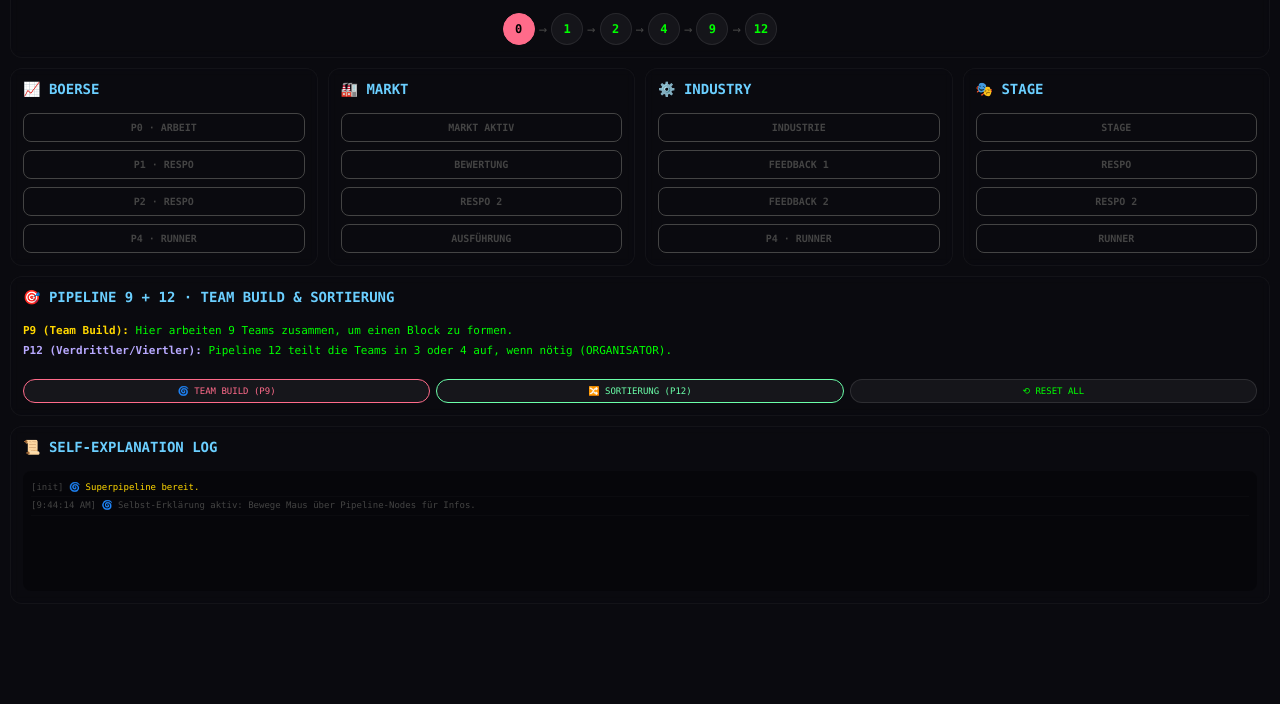
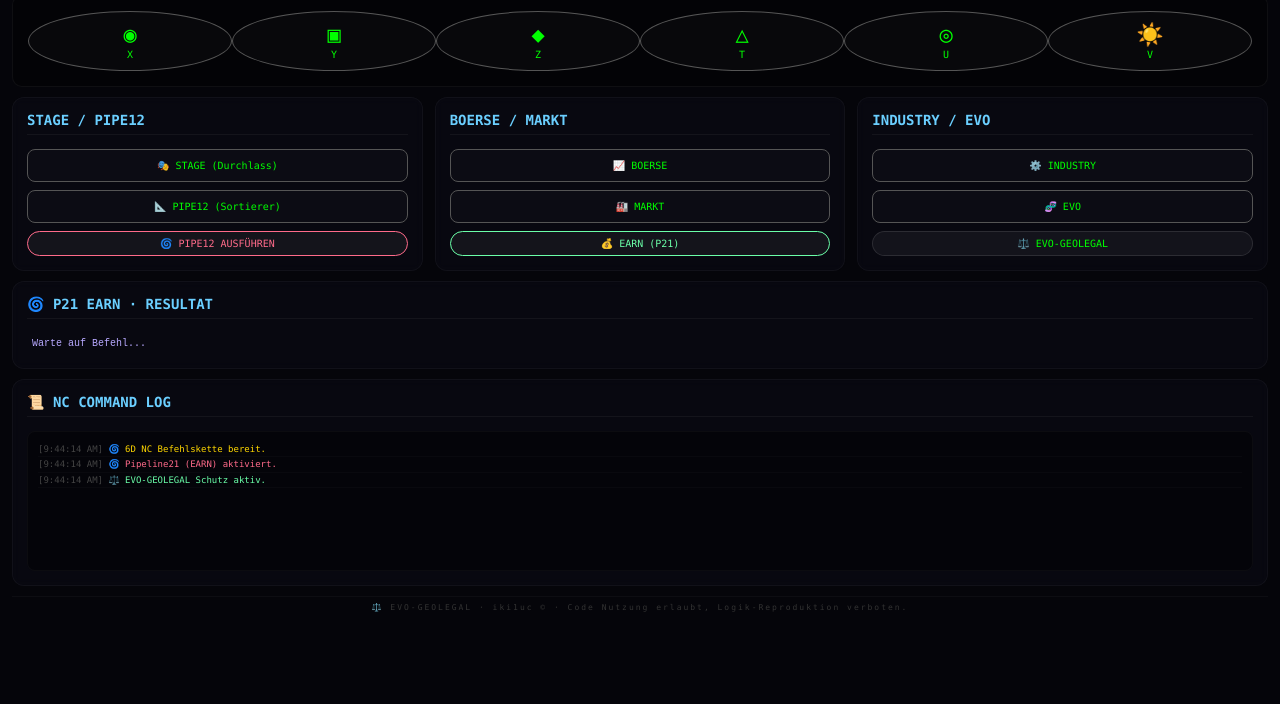
Before and after one commit to iki1uc/PIPELINE12, a plain HTML site: page index.html in a window 1280 px wide. Shown: the part 96-800 px from the top of the page. Drawn offline with Linux system fonts and the light colour scheme.

Commit message:
Update index.html

```diff
--- a/index.html
+++ b/index.html
@@ -3,99 +3,143 @@
 <head>
     <meta charset="UTF-8">
     <meta name="viewport" content="width=device-width, initial-scale=1.0">
-<title>🌀 Einheits‑Index · STAGE · Boerse · Markt · Industry · ALL IN ONE</title>
+    <title>🌀 6D NC BEFEHLSKETTE · ALL STATIONS · Pipeline21 EARN</title>
+
+    <!-- EVO-GEOLEGAL: Urheberschaft & Lizenz -->
+    <meta name="author" content="iki1uc (Ridvan)">
+    <meta name="license" content="MIT - Urheberrecht muss erhalten bleiben. Reproduktion der Logik nicht gestattet.">
 
     <style>
         :root {
-    --bg: #0a0a0f;
+            --bg: #05050a;
             --fg: #0f0;
             --gold: #ffd700;
             --rose: #ff6b8a;
             --lav: #b8a9ff;
             --bleu: #6bcfff;
             --vert: #6bffa9;
-    --gris: #444;
+            --gris: #555;
         }
         * { margin: 0; padding: 0; box-sizing: border-box; }
         body {
             background: var(--bg);
             color: var(--fg);
-    font-family: 'Consolas', monospace;
+            font-family: 'Consolas', 'Courier New', monospace;
             min-height: 100vh;
-    padding: 10px;
+            padding: 12px;
             display: flex;
             flex-direction: column;
             gap: 10px;
         }
-header { text-align: center; padding-bottom: 8px; border-bottom: 1px solid rgba(255,215,61,0.2); }
-h1 { font-size: 22px; color: var(--gold); letter-spacing: 3px; font-weight: 300; }
-h2 { font-size: 14px; margin-bottom: 8px; color: var(--bleu); }
 
-/* Grid System */
-.grid-4 { display: grid; grid-template-columns: repeat(auto-fit, minmax(200px, 1fr)); gap: 10px; }
-.grid-3 { display: grid; grid-template-columns: repeat(auto-fit, minmax(150px, 1fr)); gap: 6px; }
+        /* HEADER */
+        .header {
+            border: 2px solid var(--gold);
+            border-radius: 12px;
+            padding: 12px;
+            text-align: center;
+            background: linear-gradient(135deg, rgba(255,215,0,0.05), rgba(0,0,0,0.2));
+        }
+        .header h1 {
+            font-size: 22px;
+            background: linear-gradient(90deg, var(--gold), var(--lav), var(--bleu));
+            -webkit-background-clip: text;
+            -webkit-text-fill-color: transparent;
+            letter-spacing: 4px;
+            margin-bottom: 6px;
+        }
+        .header .sub {
+            font-size: 9px;
+            color: var(--gris);
+            letter-spacing: 3px;
+        }
 
-/* Panels */
+        /* 6D BEFEHLSKETTE (Die visuelle Schiene) */
+        .chain6d {
+            display: flex;
+            justify-content: space-between;
+            align-items: center;
+            background: rgba(0,0,0,0.4);
+            padding: 15px;
+            border-radius: 10px;
+            border: 1px solid rgba(255,255,255,0.05);
+        }
+        .cmd {
+            flex: 1;
+            text-align: center;
+            border: 1px solid var(--gris);
+            border-radius: 50%;
+            width: 60px;
+            height: 60px;
+            display: flex;
+            flex-direction: column;
+            justify-content: center;
+            align-items: center;
+            font-size: 10px;
+            transition: all 0.3s;
+            cursor: pointer;
+            background: rgba(255,255,255,0.02);
+        }
+        .cmd:hover { border-color: var(--gold); transform: translateY(-5px); }
+        .cmd.active { border-color: var(--rose); box-shadow: 0 0 20px var(--rose); color: var(--rose); }
+        .cmd .symbol { font-size: 22px; display: block; margin-bottom: 2px; }
+
+        /* GRID */
+        .grid3 {
+            display: grid;
+            grid-template-columns: repeat(auto-fit, minmax(200px, 1fr));
+            gap: 12px;
+        }
         .panel {
-    background: rgba(10,10,15,0.6);
+            background: rgba(10,10,20,0.6);
             border: 1px solid rgba(255,255,255,0.04);
             border-radius: 12px;
-    padding: 12px;
-    backdrop-filter: blur(4px);
+            padding: 14px;
             display: flex;
             flex-direction: column;
             gap: 8px;
+            backdrop-filter: blur(5px);
+        }
+        .panel h2 {
+            font-size: 14px;
+            color: var(--bleu);
+            border-bottom: 1px solid rgba(255,255,255,0.05);
+            padding-bottom: 6px;
+            margin-bottom: 6px;
         }
 
-/* Status Boxen */
-.status-box {
+        .station-box {
             border: 1px solid var(--gris);
             border-radius: 8px;
-    padding: 8px;
+            padding: 10px;
             text-align: center;
             font-size: 10px;
             cursor: pointer;
-    transition: all 0.3s;
+            transition: 0.2s;
+            background: rgba(255,255,255,0.02);
+        }
+        .station-box:hover { border-color: var(--lav); background: rgba(184,169,255,0.05); }
+        .station-box.active { border-color: var(--vert); background: rgba(107,255,169,0.05); color: var(--vert); }
+
+        /* LOG */
+        #log {
+            height: 140px;
+            overflow-y: auto;
+            font-size: 9px;
+            line-height: 1.6;
+            background: rgba(0,0,0,0.4);
+            border-radius: 8px;
+            padding: 10px;
             color: var(--gris);
+            border: 1px solid rgba(255,255,255,0.03);
         }
-.status-box.active { border-color: var(--rose); color: var(--rose); background: rgba(255,107,138,0.05); }
-.status-box.ready { border-color: var(--vert); color: var(--vert); background: rgba(107,255,169,0.05); }
-.status-box:hover { border-color: var(--gold); }
+        #log .entry { border-bottom: 1px solid rgba(255,255,255,0.02); }
+        #log .time { color: #444; }
+        #log .ok { color: var(--vert); }
+        #log .cmd6d { color: var(--gold); }
+        #log .earn { color: var(--rose); }
 
-/* Pipeline Visual */
-.pipe-line { display: flex; gap: 4px; align-items: center; flex-wrap: wrap; font-size: 12px; }
-.pipe-node {
-    background: rgba(255,255,255,0.05);
-    border: 1px solid rgba(255,255,255,0.08);
-    border-radius: 50%;
-    padding: 8px;
-    min-width: 32px;
-    text-align: center;
-    font-weight: bold;
-    transition: all 0.3s;
-}
-.pipe-node.active { background: var(--rose); color: #000; border-color: var(--rose); }
-.pipe-arrow { color: var(--gris); font-size: 14px; }
-
-/* Log */
-#log {
-    font-size: 9px;
-    color: var(--gris);
-    line-height: 1.5;
-    background: rgba(0,0,0,0.3);
-    border-radius: 8px;
-    padding: 8px;
-    height: 120px;
-    overflow-y: auto;
-}
-#log .entry { padding: 2px 0; border-bottom: 1px solid rgba(255,255,255,0.02); }
-#log .time { color: #444; }
-#log .msg { color: var(--bleu); }
-#log .msg.ok { color: var(--vert); }
-#log .msg.err { color: var(--rose); }
-#log .msg.gold { color: var(--gold); }
-
-/* Buttons */
+        /* BUTTONS */
         button {
             background: rgba(255,255,255,0.05);
             color: var(--fg);
@@ -103,235 +147,226 @@ button {
             padding: 6px 12px;
             border-radius: 20px;
             font-family: inherit;
-    font-size: 9px;
+            font-size: 10px;
             cursor: pointer;
-    transition: all 0.3s;
+            transition: 0.3s;
+            width: 100%;
         }
         button:hover { border-color: var(--gold); color: var(--gold); }
-button:active { transform: scale(0.95); }
         button.primary { border-color: var(--rose); color: var(--rose); }
         button.primary:hover { background: var(--rose); color: #000; }
         button.vert { border-color: var(--vert); color: var(--vert); }
         button.vert:hover { background: var(--vert); color: #000; }
 
-/* Selbst-Erklärung */
-.tooltip { position: relative; cursor: help; }
-.tooltip:hover::after {
-    content: attr(data-tip);
-    position: absolute;
-    bottom: 120%;
-    left: 50%;
-    transform: translateX(-50%);
-    background: #111;
-    border: 1px solid var(--gold);
-    color: var(--gold);
-    padding: 5px 8px;
-    border-radius: 4px;
+        footer {
+            text-align: center;
             font-size: 8px;
-    white-space: nowrap;
-    z-index: 10;
+            color: #333;
+            border-top: 1px solid rgba(255,255,255,0.03);
+            padding-top: 6px;
+            letter-spacing: 2px;
         }
     </style>
 </head>
-
 <body>
 
-<header>
-    <h1>🌀 SUPERPIPELINE · EINHEITS‑SYSTEM</h1>
-    <p style="font-size:9px; color:var(--gris);">Pipeline 0 (Arbeit) → 1 (RESPO) → 2 (RESPO) → 4 (Runner) → 9 (Team) → 12 (Verdrittler) → ALLES | Selbsterklärend durch Tooltips</p>
-</header>
+    <div class="header">
+        <h1>🌀 6D NC BEFEHLSKETTE</h1>
+        <div class="sub">STAGE · PIPELINE12 · BOERSE · MARKT · INDUSTRY · EVO-GEOLEGAL | Pipeline21 (EARN)</div>
+    </div>
 
-<!-- 1. PIPELINE ÜBERSICHT -->
+    <!-- 1. Die 6D Befehlskette (DAS HERZSTÜCK) -->
+    <div class="chain6d" id="chain6d">
+        <div class="cmd" data-cmd="X"><span class="symbol">◉</span><span>X</span></div>
+        <div class="cmd" data-cmd="Y"><span class="symbol">▣</span><span>Y</span></div>
+        <div class="cmd" data-cmd="Z"><span class="symbol">◆</span><span>Z</span></div>
+        <div class="cmd" data-cmd="T"><span class="symbol">△</span><span>T</span></div>
+        <div class="cmd" data-cmd="U"><span class="symbol">◎</span><span>U</span></div>
+        <div class="cmd" data-cmd="V"><span class="symbol">☀️</span><span>V</span></div>
+    </div>
+
+    <!-- 2. Stationen & Panel -->
+    <div class="grid3">
+
+        <!-- STAGE / PIPELINE 12 -->
         <div class="panel">
-    <h2>🧠 PIPELINE 0-1-2-4-9-12</h2>
-    <div class="pipe-line" id="mainPipeline" style="justify-content:center;">
-        <!-- Pipeline Nodes werden per JS erzeugt -->
+            <h2>STAGE / PIPE12</h2>
+            <div class="station-box" onclick="setStation('STAGE')">🎭 STAGE (Durchlass)</div>
+            <div class="station-box" onclick="setStation('PIPE12')">📐 PIPE12 (Sortierer)</div>
+            <button class="primary" onclick="runPipeline12()">🌀 PIPE12 AUSFÜHREN</button>
+        </div>
+
+        <!-- BOERSE / MARKT -->
+        <div class="panel">
+            <h2>BOERSE / MARKT</h2>
+            <div class="station-box" onclick="setStation('BOERSE')">📈 BOERSE</div>
+            <div class="station-box" onclick="setStation('MARKT')">🏭 MARKT</div>
+            <button class="vert" onclick="runEarn()">💰 EARN (P21)</button>
+        </div>
+
+        <!-- INDUSTRY / EVO -->
+        <div class="panel">
+            <h2>INDUSTRY / EVO</h2>
+            <div class="station-box" onclick="setStation('INDUSTRY')">⚙️ INDUSTRY</div>
+            <div class="station-box" onclick="setStation('EVO')">🧬 EVO</div>
+            <button onclick="runGeoLegal()">⚖️ EVO-GEOLEGAL</button>
         </div>
     </div>
 
-<!-- 2. HAUPT SYSTEME (Boerse, Markt, Industry, STAGE) -->
-<div class="grid-4">
+    <!-- 3. EARN/P21 Output -->
     <div class="panel">
-        <h2>📈 BOERSE</h2>
-        <div class="status-box tooltip" data-tip="Pipeline 0: Hier beginnt die Arbeit" onclick="activatePipe(0)">
-            <b>P0 · ARBEIT</b>
-        </div>
-        <div class="status-box tooltip" data-tip="RESPO 1: Erste Rückmeldung" onclick="activatePipe(1)">
-            <b>P1 · RESPO</b>
-        </div>
-        <div class="status-box tooltip" data-tip="RESPO 2: Zweite Rückmeldung" onclick="activatePipe(2)">
-            <b>P2 · RESPO</b>
-        </div>
-        <div class="status-box tooltip" data-tip="Runner 4: Ausführung" onclick="activatePipe(4)">
-            <b>P4 · RUNNER</b>
-        </div>
+        <h2>🌀 P21 EARN · RESULTAT</h2>
+        <pre id="earnOutput" style="font-size:10px; color:var(--lav); white-space:pre-wrap; padding:5px;">Warte auf Befehl...</pre>
     </div>
 
+    <!-- 4. LOG (Selbst-Erklärung) -->
     <div class="panel">
-        <h2>🏭 MARKT</h2>
-        <div class="status-box tooltip" data-tip="Hier findet der Markt statt" onclick="activatePipe(0)">
-            <b>MARKT AKTIV</b>
-        </div>
-        <div class="status-box tooltip" data-tip="Erste Bewertung" onclick="activatePipe(1)">
-            <b>BEWERTUNG</b>
-        </div>
-        <div class="status-box tooltip" data-tip="Zweite Bewertung" onclick="activatePipe(2)">
-            <b>RESPO 2</b>
-        </div>
-        <div class="status-box tooltip" data-tip="Ausführung im Markt" onclick="activatePipe(4)">
-            <b>AUSFÜHRUNG</b>
-        </div>
+        <h2>📜 NC COMMAND LOG</h2>
+        <div id="log"></div>
     </div>
 
-    <div class="panel">
-        <h2>⚙️ INDUSTRY</h2>
-        <div class="status-box tooltip" data-tip="Industrielle Arbeit" onclick="activatePipe(0)">
-            <b>INDUSTRIE</b>
-        </div>
-        <div class="status-box tooltip" data-tip="Erstes Feedback" onclick="activatePipe(1)">
-            <b>FEEDBACK 1</b>
-        </div>
-        <div class="status-box tooltip" data-tip="Zweites Feedback" onclick="activatePipe(2)">
-            <b>FEEDBACK 2</b>
-        </div>
-        <div class="status-box tooltip" data-tip="Industrie Runner" onclick="activatePipe(4)">
-            <b>P4 · RUNNER</b>
-        </div>
-    </div>
-
-    <div class="panel">
-        <h2>🎭 STAGE</h2>
-        <div class="status-box tooltip" data-tip="Die Bühne ist bereit" onclick="activatePipe(0)">
-            <b>STAGE</b>
-        </div>
-        <div class="status-box tooltip" data-tip="Erste Rückmeldung der Bühne" onclick="activatePipe(1)">
-            <b>RESPO</b>
-        </div>
-        <div class="status-box tooltip" data-tip="Zweite Rückmeldung" onclick="activatePipe(2)">
-            <b>RESPO 2</b>
-        </div>
-        <div class="status-box tooltip" data-tip="Durchführung" onclick="activatePipe(4)">
-            <b>RUNNER</b>
-        </div>
-    </div>
-</div>
-
-<!-- 3. VERDRIFFTLER / VIERTLER (Team-Work) -->
-<div class="panel">
-    <h2>🎯 PIPELINE 9 + 12 · TEAM BUILD &amp; SORTIERUNG</h2>
-    <div style="font-size:11px; line-height:1.8;">
-        <div><b style="color:var(--gold);">P9 (Team Build):</b> Hier arbeiten 9 Teams zusammen, um einen Block zu formen.</div>
-        <div><b style="color:var(--lav);">P12 (Verdrittler/Viertler):</b> Pipeline 12 teilt die Teams in 3 oder 4 auf, wenn nötig (ORGANISATOR).</div>
-    </div>
-    <div class="grid-3" style="margin-top:10px;">
-        <button class="primary" onclick="activateTeam()">🌀 TEAM BUILD (P9)</button>
-        <button class="vert" onclick="activateSort()">🔀 SORTIERUNG (P12)</button>
-        <button onclick="resetAll()">⟲ RESET ALL</button>
-    </div>
-</div>
-
-<!-- 4. SELF-EXPLANATION (Log) -->
-<div class="panel">
-    <h2>📜 SELF‑EXPLANATION LOG</h2>
-    <div id="log">
-        <div class="entry"><span class="time">[init]</span> <span class="msg gold">🌀 Superpipeline bereit.</span></div>
-    </div>
-</div>
+    <footer>
+        ⚖️ EVO-GEOLEGAL · iki1uc © · Code Nutzung erlaubt, Logik-Reproduktion verboten.
+    </footer>
 
 <script>
 // ============================================================
-// KONFIGURATION: Pipeline Nodes
+// EVO-GEOLEGAL (Das Gesetz in Code)
 // ============================================================
-const PIPELINE_STATES = [0, 1, 2, 4, 9, 12];
-let currentStage = 0;
+const GEOLEGAL = {
+    owner: "iki1uc (Ridvan)",
+    license: "MIT",
+    core: "Nutzung erlaubt. Kern-Logik nicht reproduzierbar.",
+    check() {
+        return this.owner + " · " + this.core;
+    }
+};
 
 // ============================================================
-// LOG Funktion
+// 6D NC BEFEHLSKETTE (Die 6 Richtungen)
 // ============================================================
-function log(msg, type = 'msg') {
-    const el = document.getElementById('log');
-    const entry = document.createElement('div');
-    entry.className = 'entry';
-    const time = new Date().toLocaleTimeString();
-    entry.innerHTML = `<span class="time">[${time}]</span> <span class="${type}">${msg}</span>`;
-    el.appendChild(entry);
+const COMMANDS_6D = {
+    X: "LINKS (Links/Rechts Achse)",
+    Y: "RECHTS (Höhe/Layer Achse)",
+    Z: "TIEFE (Vor/Zurück Achse)",
+    T: "ZEIT (Forward/Rewind)",
+    U: "UP (Aufwärts/Orbit)",
+    V: "VIRTUAL (Meta/System)"
+};
+
+// ============================================================
+// PIPELINE 21 (EARN) - Das halb-lebende Gehirn
+// ============================================================
+class Pipeline21 {
+    constructor() {
+        this.station = "STAGE";
+        this.state = 0;
+        this.totalEarn = 0;
+    }
+
+    activate(station) {
+        this.station = station;
+        log(`🌀 Station gewechselt: ${station}`, "ok");
+    }
+
+    run(input) {
+        // Pipeline21 Formel: Höhe × Bewertung × EVO
+        const hoehe = input.x * 3;    // P9 Build
+        const bewertung = input.z * 5; // P12 Sortierung
+        const evo = this.totalEarn * 0.5 + 1; // Parasitärer EVO
+
+        this.totalEarn = (hoehe + bewertung) * evo;
+
+        return {
+            station: this.station,
+            earn: this.totalEarn.toFixed(2),
+            pipeline: "P21"
+        };
+    }
+}
+
+const p21 = new Pipeline21();
+
+// ============================================================
+// LOG FUNKTION
+// ============================================================
+function log(msg, type = "") {
+    const el = document.getElementById("log");
+    const e = document.createElement("div");
+    e.className = "entry";
+    const t = new Date().toLocaleTimeString();
+    e.innerHTML = `<span class="time">[${t}]</span> <span class="${type}">${msg}</span>`;
+    el.appendChild(e);
     el.scrollTop = el.scrollHeight;
 }
 
 // ============================================================
-// SELBST-ERKLÄRUNG: Tooltips & Logging
+// 6D BEFEHL SKETTE AKTIVIEREN
 // ============================================================
-const EXPLAIN = {
-    0: "P0: ARBEIT — Die Arbeit beginnt hier. Der Ursprung alles Materials.",
-    1: "P1: RESPO 1 — Erste systemische Rückmeldung. Wie reagiert das System?",
-    2: "P2: RESPO 2 — Zweite Rückmeldung. Verstärkt oder gedämpft?",
-    4: "P4: RUNNER — Führt die Aktion aus. Der Bewegungsimpuls.",
-    9: "P9: TEAM BUILD — 9 Teams formen zusammen ein größeres Ganzes.",
-    12: "P12: VERDRIFFTLER — Teilt Teams in 3er/4er-Gruppen. Organisiert Ausführung."
-};
-
-// ============================================================
-// PIPELINE ANZEIGE
-// ============================================================
-function renderPipeline() {
-    const container = document.getElementById('mainPipeline');
-    container.innerHTML = '';
-
-    PIPELINE_STATES.forEach((state, idx) => {
-        const node = document.createElement('div');
-        node.className = 'pipe-node' + (state === currentStage ? ' active' : '');
-        node.textContent = state;
-        node.dataset.tip = EXPLAIN[state]; // Selbst-Erklärung
-        node.onclick = () => activatePipe(state);
-        container.appendChild(node);
-
-        if (idx < PIPELINE_STATES.length - 1) {
-            const arrow = document.createElement('span');
-            arrow.className = 'pipe-arrow';
-            arrow.textContent = '→';
-            container.appendChild(arrow);
+function setCmd(cmd) {
+    document.querySelectorAll('.cmd').forEach(c => c.classList.remove('active'));
+    const el = document.querySelector(`.cmd[data-cmd="${cmd}"]`);
+    if (el) {
+        el.classList.add('active');
+        log(`⚡ 6D Befehl: ${cmd} = ${COMMANDS_6D[cmd]}`, "cmd6d");
     }
-    });
 }
 
 // ============================================================
-// AKTIONEN
+// STATION SETZEN
 // ============================================================
-function activatePipe(stage) {
-    currentStage = stage;
-    renderPipeline();
-    log(`🌀 Pipeline ${stage} aktiviert: ${EXPLAIN[stage]}`, stage >= 9 ? 'gold' : 'ok');
-
-    // Pipeline Statusboxen aktualisieren
-    document.querySelectorAll('.status-box').forEach(box => box.classList.remove('active'));
-}
-
-function activateTeam() {
-    currentStage = 9;
-    renderPipeline();
-    log('🌀 P9 Team Build aktiviert: 9 Teams formen das Ganze.', 'gold');
-    document.getElementById('log').scrollTop = document.getElementById('log').scrollHeight;
-}
-
-function activateSort() {
-    currentStage = 12;
-    renderPipeline();
-    log('🌀 P12 Sortierung aktiviert: Teams werden verdrittelt/geviertelt.', 'gold');
-    document.getElementById('log').scrollTop = document.getElementById('log').scrollHeight;
-}
-
-function resetAll() {
-    currentStage = 0;
-    renderPipeline();
-    document.querySelectorAll('.status-box').forEach(box => box.classList.remove('active'));
-    log('⟲ ALLES RESET — Pipeline zurück auf P0.', 'err');
+function setStation(station) {
+    document.querySelectorAll('.station-box').forEach(b => b.classList.remove('active'));
+    p21.activate(station);
+    document.getElementById('earnOutput').textContent = "Station: " + station;
+    log(`🎭 Station: ${station}`, "ok");
 }
 
 // ============================================================
-// INIT
+// PIPELINE12 AUSFÜHREN
 // ============================================================
-renderPipeline();
-log('🌀 Selbst-Erklärung aktiv: Bewege Maus über Pipeline-Nodes für Infos.', 'ok');
+function runPipeline12() {
+    setCmd("T"); // Zeit aktivieren
+    const result = p21.run({ x: 3, z: 9 }); // P9 & P12 Input
+    document.getElementById('earnOutput').textContent =
+        `EARN: ${result.earn}\nP21 AKTIV\nSTATION: ${result.station}`;
+    log(`📐 P12 AUSGEFÜHRT → P21 EARN: ${result.earn}`, "earn");
+}
+
+// ============================================================
+// EARN (P21) AUSFÜHREN
+// ============================================================
+function runEarn() {
+    setCmd("U"); // Up aktivieren
+    const result = p21.run({ x: 9, z: 12 });
+    document.getElementById('earnOutput').textContent =
+        `💰 EARN: ${result.earn}\nP21 EARN-AKTIV\nBOERSE/MARKT: ON`;
+    log(`💰 EARN: ${result.earn} freigeschaltet`, "earn");
+}
+
+// ============================================================
+// EVO-GEOLEGAL PRÜFEN
+// ============================================================
+function runGeoLegal() {
+    setCmd("V"); // Virtual aktivieren
+    const legal = GEOLEGAL.check();
+    document.getElementById('earnOutput').textContent =
+        `⚖️ ${legal}`;
+    log(`⚖️ EVO-GEOLEGAL: ${legal}`, "ok");
+}
+
+// ============================================================
+// INIT: Alle 6D CMD Klickbar machen
+// ============================================================
+document.querySelectorAll('.cmd').forEach(c => {
+    c.addEventListener('click', () => setCmd(c.dataset.cmd));
+});
+
+// Startlog
+log("🌀 6D NC Befehlskette bereit.", "cmd6d");
+log("🌀 Pipeline21 (EARN) aktiviert.", "earn");
+log("⚖️ EVO-GEOLEGAL Schutz aktiv.", "ok");
+console.log("🌀 6D NC Befehlskette · iki1uc ©");
 </script>
 
 </body>
```
Lines whose indentation alone changed are shown as unchanged.
